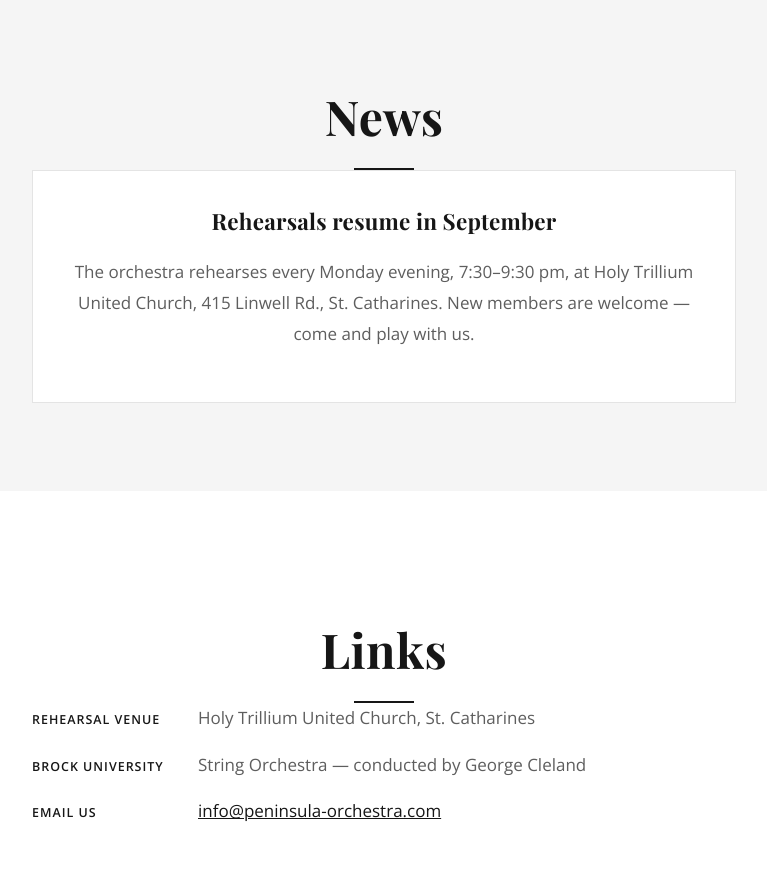
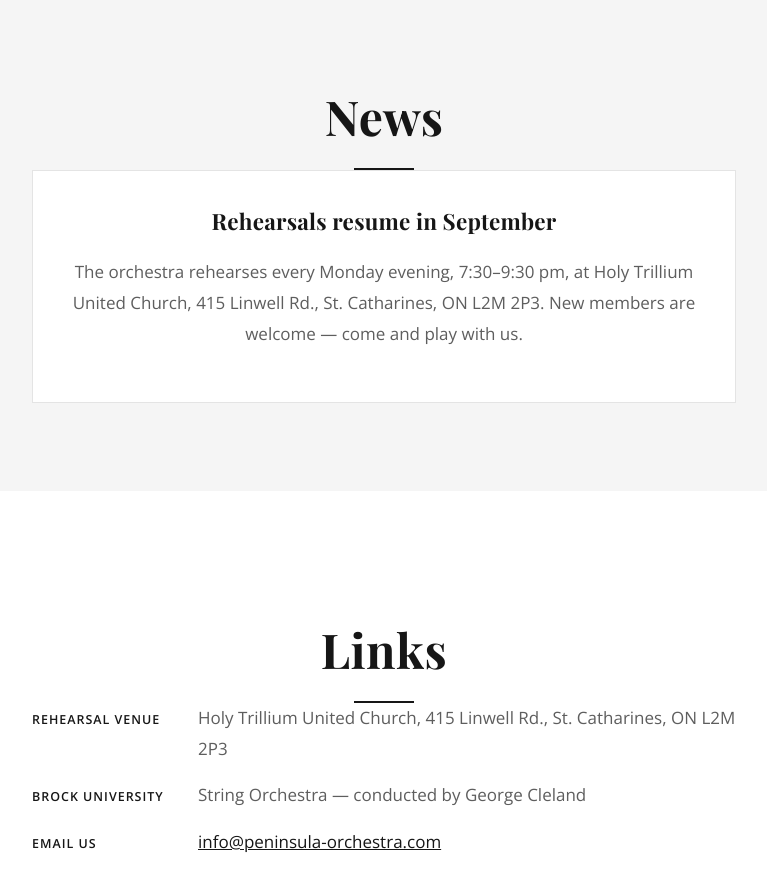
Before and after one commit to peninsulaorchestra/peninsulaorchestra.github.io, a Jekyll site: the page built from events.html, in a window 1280 px wide and 900 px high, scrolled down 1071 px. Shown: the top 891 px of the window, without its empty margins (256-1023 px from the left). Built offline with Jekyll 4.4.1, drawn with Linux system fonts in a browser that asks for light colours.

Commit message:
Correct the rehearsal address and define it in one place
Adds the postal code (L2M 2P3), which was missing everywhere, and moves the
venue into _config.yml so it is defined once instead of being repeated across
about.md, contact.html and two data files.

The old site had this address in three inconsistent forms, which is how the
postal code went missing and how 412 vs 415 Linwell Rd diverged.

```diff
--- a/_config.yml
+++ b/_config.yml
@@ -15,6 +15,17 @@
 
 # Shown in the footer of every page.
 copyright_year: 2018
+
+# Rehearsal venue and terms. Defined once here and rendered on the About and
+# Contact pages, so there is a single place to change it.
+rehearsal:
+  venue: Holy Trillium United Church
+  street: 415 Linwell Rd.
+  city: St. Catharines, ON
+  postal: L2M 2P3
+  when: Mondays, 7:30–9:30 pm
+  season: Mid-September through June
+  membership: $90 per year for adults. Student, family and financial-needs discounts may apply.
 
 # The menu across the top of every page. Reorder or rename here.
 nav:
--- a/_data/links.yml
+++ b/_data/links.yml
@@ -2,7 +2,7 @@
 # `value:` may contain HTML, e.g. a link.
 
 - label: Rehearsal venue
-  value: Holy Trillium United Church, St. Catharines
+  value: Holy Trillium United Church, 415 Linwell Rd., St. Catharines, ON L2M 2P3
 
 - label: Brock University
   value: String Orchestra — conducted by George Cleland
--- a/_data/news.yml
+++ b/_data/news.yml
@@ -3,5 +3,6 @@
 - title: Rehearsals resume in September
   body: >-
     The orchestra rehearses every Monday evening, 7:30–9:30 pm, at Holy Trillium
-    United Church, 415 Linwell Rd., St. Catharines. New members are welcome —
+    United Church, 415 Linwell Rd., St. Catharines, ON L2M 2P3. New members are
+    welcome —
     come and play with us.
--- /dev/null
+++ b/_includes/rehearsal-facts.html
@@ -0,0 +1,6 @@
+<ul class="facts">
+  <li><span class="label">Rehearsals</span><span>{{ site.rehearsal.when }}</span></li>
+  <li><span class="label">Location</span><span>{{ site.rehearsal.venue }}, {{ site.rehearsal.street }}, {{ site.rehearsal.city }} {{ site.rehearsal.postal }}</span></li>
+  <li><span class="label">Season</span><span>{{ site.rehearsal.season }}</span></li>
+  <li><span class="label">Membership</span><span>{{ site.rehearsal.membership }}</span></li>
+</ul>
```
Also changed, not shown: about.md (+4 -15 lines), contact.html (+2 -9 lines).
